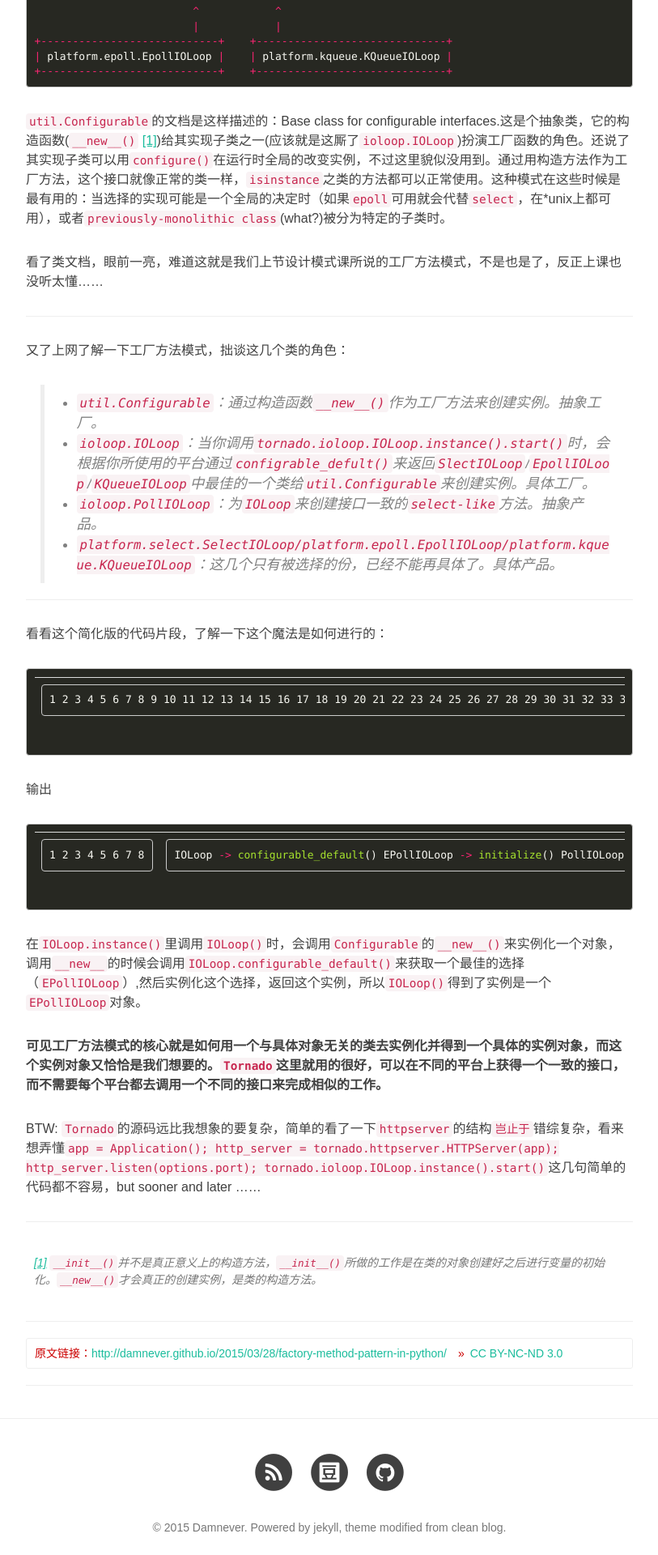
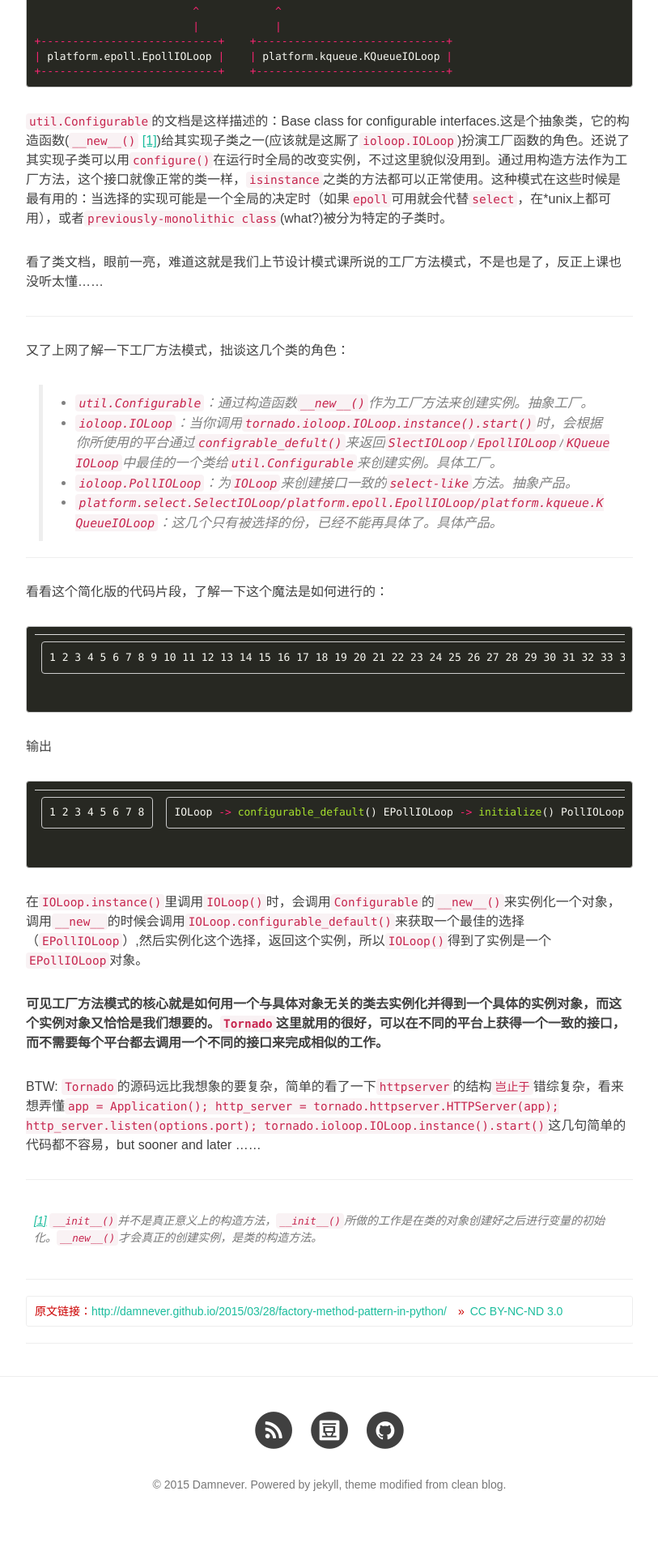
Before and after one commit to damnever/damnever.github.io, a Jekyll site: the page built from _posts/2015-03-28-factory-method-pattern-in-python.md, in a window 1280 px wide. Shown: the part 1626-3546 px from the top of the page at 81% size, without its empty margins (233-1046 px from the left). Built offline with Jekyll 4.4.1, drawn with Linux system fonts in a browser that asks for light colours; nearby versions of some CDN libraries; comment, search, counter and statistics services are not loaded; after the commit the page ends 3493 px from its top, so only the background shows below that.

Commit message:
change style

```diff
--- a/_layouts/post.html
+++ b/_layouts/post.html
@@ -37,8 +37,9 @@
     <div class="container">
         <div class="row">
             <div class="col-lg-8 col-lg-offset-2 col-md-10 col-md-offset-1">
-
-				{{ content }}
+                <div id="content">
+    				{{ content }}
+    		    </div>
                 <div id="footer-define">
 <span class="fresh">原文链接：<a href="{{ site.url }}{{ page.url }}">{{ site.url }}{{ page.url }}</a>&emsp;&raquo;&ensp;<a href="http://creativecommons.org/licenses/by-nc-nd/3.0/deed.zh" target="_blank">CC BY-NC-ND 3.0</a></span>
 </div>
--- a/css/clean-blog.css
+++ b/css/clean-blog.css
@@ -106,7 +106,7 @@
 #ds-reset .ds-powered-by{display:none}
 #ds-thread{clear:none !important;float:left;margin-top:0;width:100%}
 #footer-define{border:1px solid #eee;border-radius:3px;font-size:14px;padding:8px 10px}
-blockquote{font-family:Avenir,'Helvetica Neue','Microsoft Yahei','Hiragino Sans GB','Microsoft Sans Serif','WenQuanYi Micro Hei',sans-serif;padding-left:0;margin:0 0.5em 0 1em;word-wrap:break-word;word-break:break-all}
+blockquote{font-family:Avenir,'Helvetica Neue','Microsoft Yahei','Hiragino Sans GB','Microsoft Sans Serif','WenQuanYi Micro Hei',sans-serif;padding-left:0;margin:0 0.5em 0 1em;word-wrap:break-word;word-break:break-all; font-size:0.82em;}
 @media only screen and ( max-width:640px ){blockquote{margin:1em 0}
 }abbr{cursor:help}
 mark{background:#fffdd1;border-bottom:1px solid #ffedce;padding:2px;margin:0 5px}
@@ -116,3 +116,5 @@
 sup{top:-0.5em}
 sub{bottom:-0.25em}
 figcaption{font-size:0.9em;color:#888}
+pre{ word-wrap:break-word;word-break:break-all }
+#content, li { line-height: 1.5;}
```
